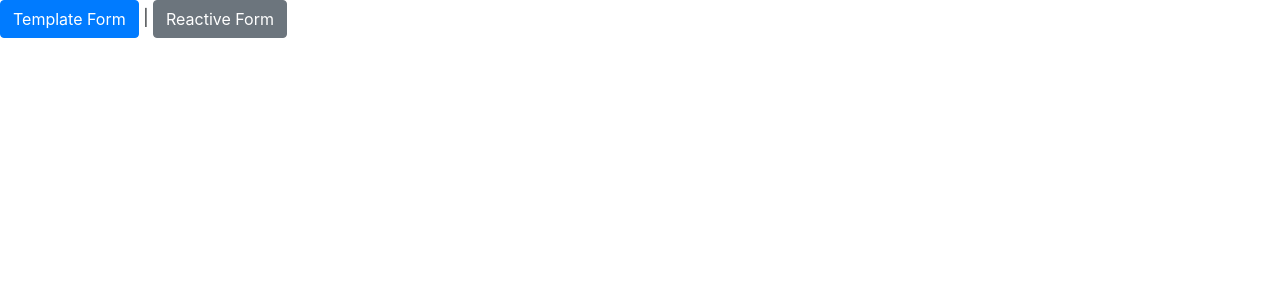
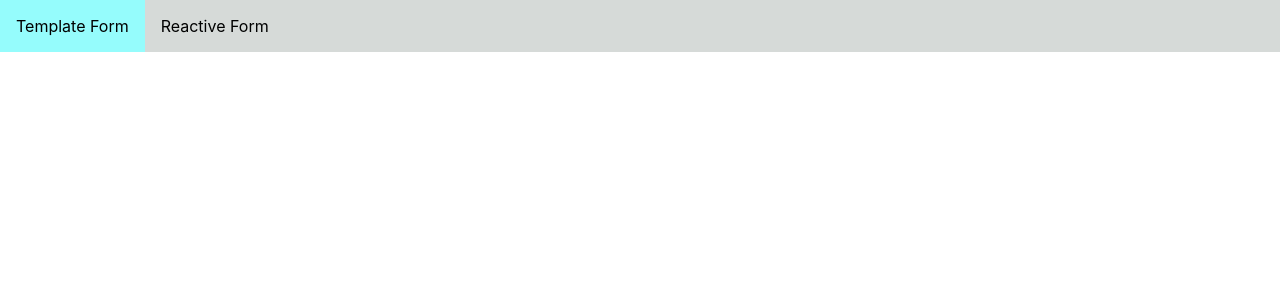
Before and after one commit to Rkl1993/Angular-Forms, an Angular app: page / in a window 1280 px wide. Shown: the top 300 px of the page. Built offline with nearby package versions, Linux system fonts and the light colour scheme.

Commit message:
updated task 3

```diff
--- a/src/app/app.component.html
+++ b/src/app/app.component.html
@@ -4,25 +4,47 @@
 <html>
 <head>
 <style>
+
 ul {
   list-style-type: none;
   margin: 0;
   padding: 0;
+  overflow: hidden;
+  background-color: rgb(214, 218, 216);
 }
+
 li {
-  display: inline;
+  float: left;
 }
+
+li a {
+  display: block;
+  color: white;
+  text-align: center;
+  padding: 14px 16px;
+  text-decoration: none;
+}
+li a:hover:not(.active) {
+  background-color: #0ccfcf;
+}
+
+.active {
+  background-color: #95fcfc;
+}
+
 </style>
 </head>
 <body>
 
+<nav>
 <ul>
-    <nav>
-        <a class="button" class="btn btn-primary " routerLink="/Template-Form" routerLinkActive="activebutton">Template Form</a>  |
+    <li> <a class="active" href="#Template Form" style="color: black;" routerLink="/Template-Form" routerLinkActive="activebutton">Template Form</a>  </li>
 
-        <a class="button" class="btn btn-secondary" routerLink="/Reactive-Form" routerLinkActive="activebutton">Reactive Form</a>
-      </nav>
+    <li>  <a style="color: black;" routerLink="/Reactive-Form" routerLinkActive="activebutton">Reactive Form</a></li>
+
+
 
 </ul>
+</nav>
 
 <router-outlet></router-outlet>
```
